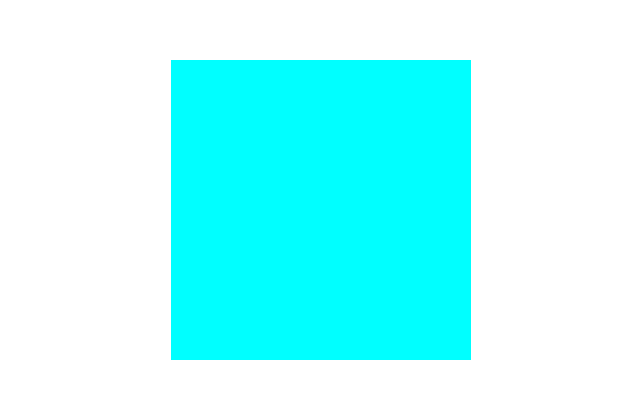
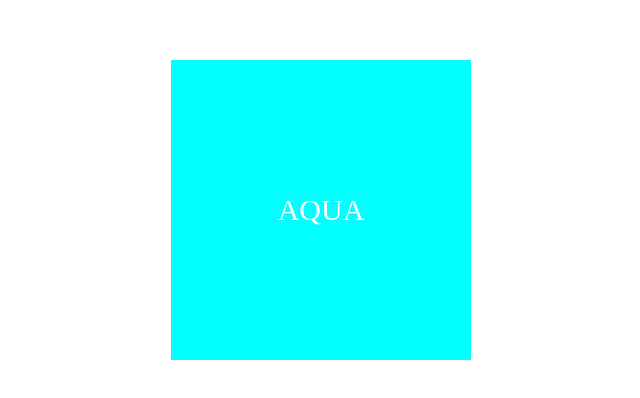
Before and after one commit to seannyhaha/square, a plain HTML site: page index.html in a window 1280 px wide. Shown: the part 190-588 px from the top of the page, without its empty margins (319-959 px from the left). Drawn offline with Linux system fonts and the light colour scheme.

Commit message:
아쿠아박스추가

```diff
--- a/index.html
+++ b/index.html
@@ -8,7 +8,7 @@
 </head>
 <body>
     <section>
-        <article></article>
+        <article>AQUA</article>
     </section>
 </body>
 </html>
--- a/scss/style.scss
+++ b/scss/style.scss
@@ -13,5 +13,10 @@
         width:300px;
         height:300px;
         background:aqua;
+        display:flex;
+        justify-content: center;
+        align-items: center;
+        color:#fff;
+        font-size:30px;
     }
 }
```
Also changed, not shown: css/style.css, 1 other file.
